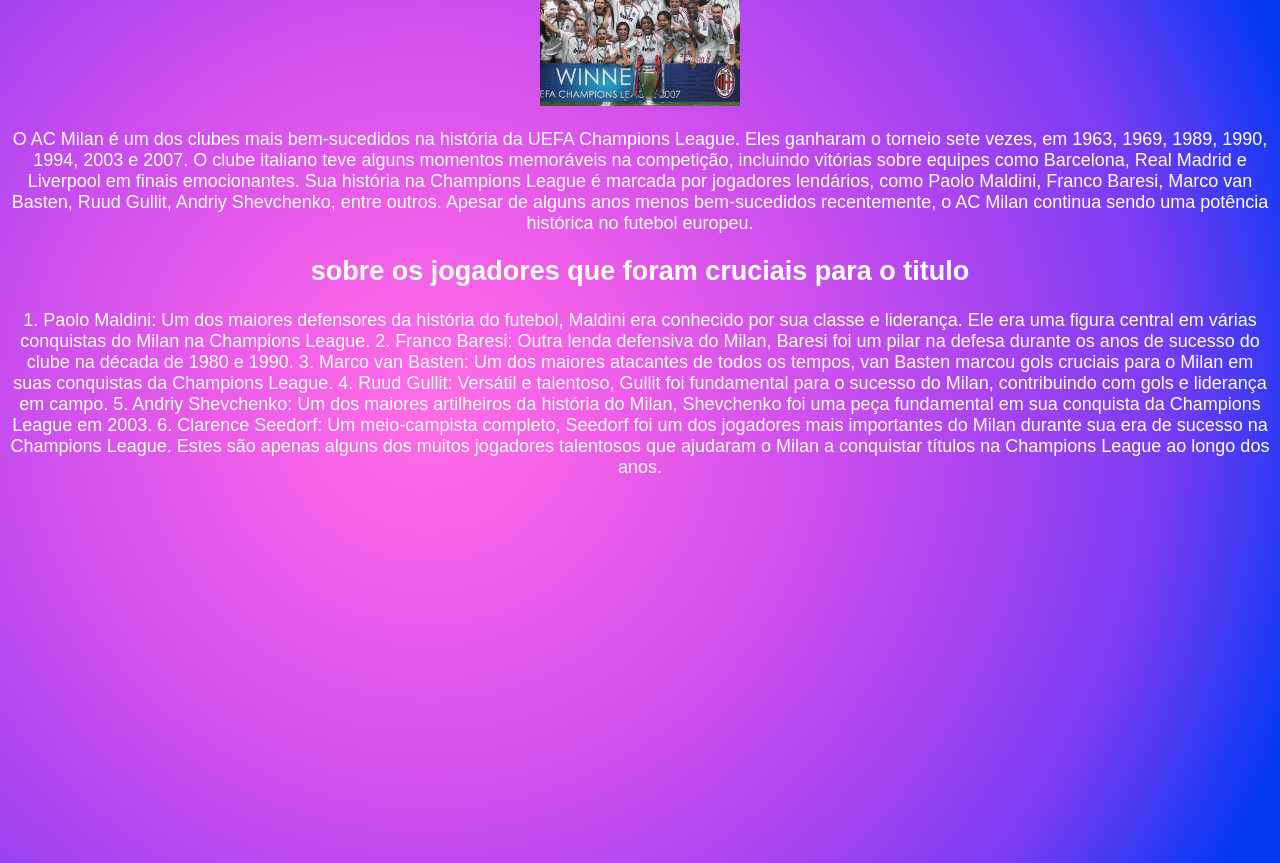
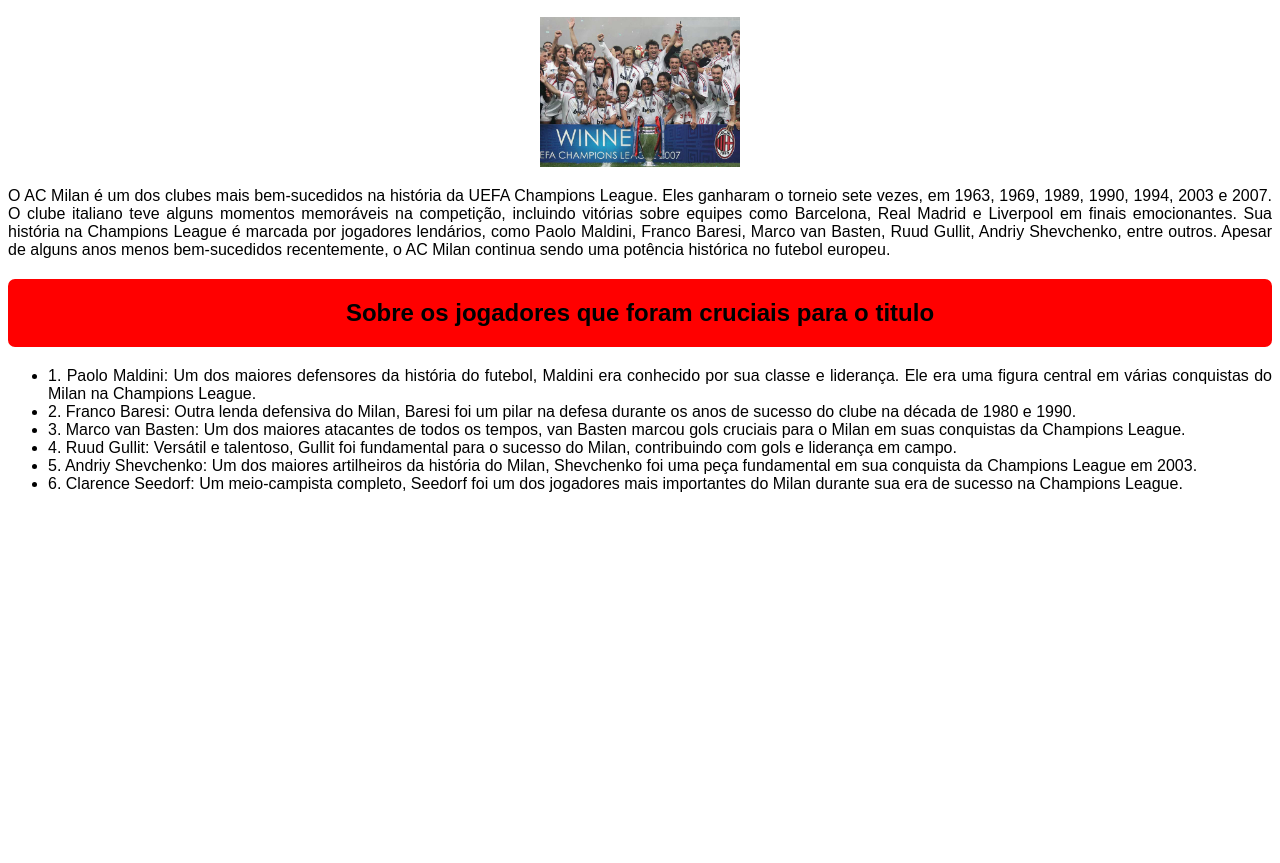
Before and after one commit to EduardoCrz7/AulaGit4, a plain HTML site: page index3.html in a window 1280 px wide. Shown: the part 415-1278 px from the top of the page. After the commit the page ends 924 px from the top, so only its background shows below. Drawn offline with Linux system fonts and the light colour scheme.

Commit message:
dfjjisduf

```diff
--- a/index3.html
+++ b/index3.html
@@ -4,7 +4,7 @@
 <head>
     <meta charset="UTF-8">
     <meta name="viewport" content="width=device-width, initial-scale=1.0">
-    <link rel="stylesheet" href="style.css">
+    <link rel="stylesheet" href="milan.css">
     <title>Document</title>
 </head>
 
@@ -12,7 +12,7 @@
 
     <h1>Associazione Calcio Milan</h1><img class="milanescudo" src="imagens/Milan-Logo.png" alt="">
 
-    <h2>tudo sobre o milan na Champions league</h2>
+    <h2>Tudo sobre o Milan na Champions league</h2>
     <img class="milan"
         src="imagens/ac-milan-champions-league-05232007_moj95ruzqus51hnfivlzd28az1-426e77a04d3034b56d16185319054904-640-0.jpg"
         alt="">
@@ -23,28 +23,31 @@
         Basten, Ruud Gullit, Andriy Shevchenko, entre outros. Apesar de alguns anos menos bem-sucedidos recentemente, o
         AC Milan continua sendo uma potência histórica no futebol europeu.</p>
 
-    <h2>sobre os jogadores que foram cruciais para o titulo</h2>
+    <h2>Sobre os jogadores que foram cruciais para o titulo</h2>
+    <ul>
+        <li>1. Paolo Maldini: Um dos maiores defensores da história do futebol, Maldini era conhecido por sua classe e
+            liderança. Ele era uma figura central em várias conquistas do Milan na Champions League.</li>
 
-    <p>1. Paolo Maldini: Um dos maiores defensores da história do futebol, Maldini era conhecido por sua classe e
-        liderança. Ele era uma figura central em várias conquistas do Milan na Champions League.
+        <li> 2. Franco Baresi: Outra lenda defensiva do Milan, Baresi foi um pilar na defesa durante os anos de sucesso
+            do
+            clube na década de 1980 e 1990.</li>
 
-        2. Franco Baresi: Outra lenda defensiva do Milan, Baresi foi um pilar na defesa durante os anos de sucesso do
-        clube na década de 1980 e 1990.
+        <li> 3. Marco van Basten: Um dos maiores atacantes de todos os tempos, van Basten marcou gols cruciais para o
+            Milan
+            em suas conquistas da Champions League.</li>
 
-        3. Marco van Basten: Um dos maiores atacantes de todos os tempos, van Basten marcou gols cruciais para o Milan
-        em suas conquistas da Champions League.
+        <li> 4. Ruud Gullit: Versátil e talentoso, Gullit foi fundamental para o sucesso do Milan, contribuindo com gols
+            e
+            liderança em campo.</li>
 
-        4. Ruud Gullit: Versátil e talentoso, Gullit foi fundamental para o sucesso do Milan, contribuindo com gols e
-        liderança em campo.
+        <li> 5. Andriy Shevchenko: Um dos maiores artilheiros da história do Milan, Shevchenko foi uma peça fundamental
+            em
+            sua conquista da Champions League em 2003.</li>
 
-        5. Andriy Shevchenko: Um dos maiores artilheiros da história do Milan, Shevchenko foi uma peça fundamental em
-        sua conquista da Champions League em 2003.
-
-        6. Clarence Seedorf: Um meio-campista completo, Seedorf foi um dos jogadores mais importantes do Milan durante
-        sua era de sucesso na Champions League.
-
-        Estes são apenas alguns dos muitos jogadores talentosos que ajudaram o Milan a conquistar títulos na Champions
-        League ao longo dos anos.</p>
+        <li> 6. Clarence Seedorf: Um meio-campista completo, Seedorf foi um dos jogadores mais importantes do Milan
+            durante
+            sua era de sucesso na Champions League.</li>
+    </ul>
 </body>
 
 </html>
--- /dev/null
+++ b/milan.css
@@ -0,0 +1,30 @@
+body {
+    text-align: center;
+}
+
+.milanescudo{
+    height: 200px;
+    width: 300px;
+}
+
+img{
+    height: 150px;
+}
+body{
+    background-color: white;
+    color: black;
+}
+
+h1,h2{
+    background-color: red;
+    padding: 20px;
+    border-radius: 7px;
+    text-align: center;
+    font-family: sans-serif;
+}
+
+p,li {
+    font-family: sans-serif;
+    text-align: justify;
+
+}
--- a/style.css
+++ b/style.css
@@ -10,16 +10,6 @@ body {
 
 }
 
-
-.milanescudo{
-    height: 200px;
-    width: 300px;
-}
-
-
-img{
-    height: 150px;
-}
 
 .b1 {
     border: solid 4px 4px black;
```
